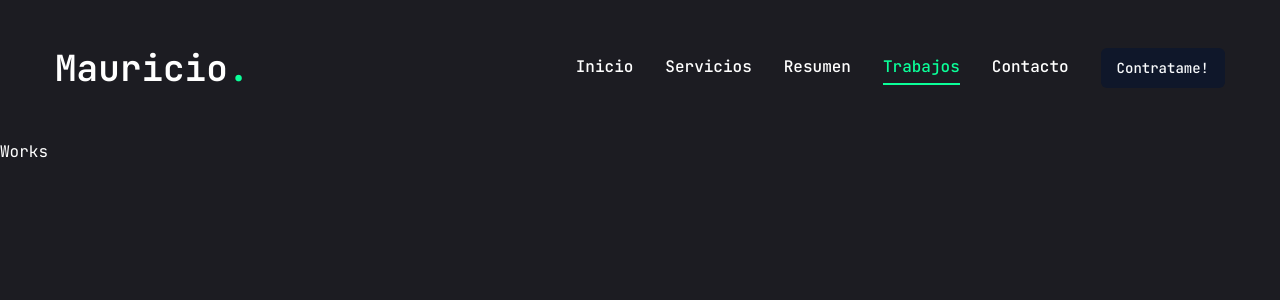
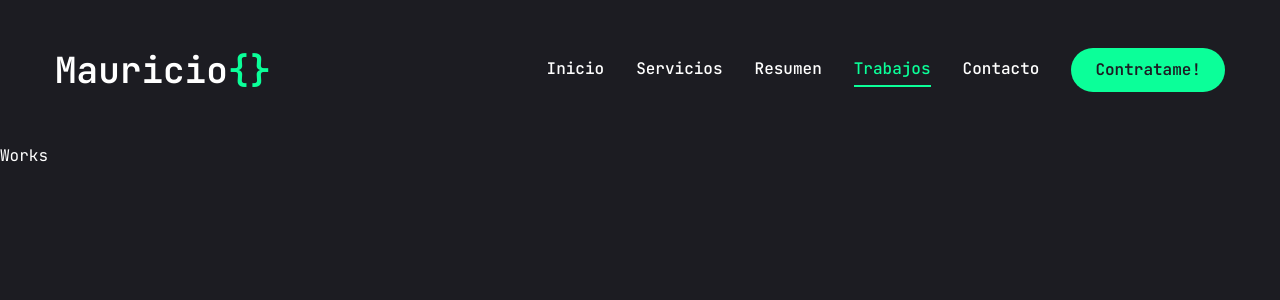
Before and after one commit to fakbo-dev/portfolio-2.0, a Next.js app: page /work in a window 1280 px wide. Shown: the top 300 px of the page. Built offline with nearby package versions, Linux system fonts and the light colour scheme.

Commit message:
header responsiveness done

```diff
--- a/components/Header.jsx
+++ b/components/Header.jsx
@@ -12,7 +12,7 @@
                 {/* Logo */}
                 <Link href="/">
                     <h1 className="text-4xl font-semibold">
-                        Mauricio<span className="text-accent">.</span>
+                        Mauricio<span className="text-accent">&#123;&#125;</span>
                     </h1>
                 </Link>
 
--- a/components/MobileNav.jsx
+++ b/components/MobileNav.jsx
@@ -1,7 +1,61 @@
+"use client";
+import { Sheet, SheetContent, SheetTrigger } from "@/components/ui/sheet";
+import { usePathname } from "next/navigation";
+import Link from "next/link";
+import { CiMenuFries } from "react-icons/ci";
 
+const links = [
+    {
+        name: "inicio",
+        path: "/",
+    },
+    {
+        name: "servicios",
+        path: "/services",
+    },
+    {
+        name: "resumen",
+        path: "/resume",
+    },
+    {
+        name: "trabajos",
+        path: "/work",
+    },
+    {
+        name: "contacto",
+        path: "/contact",
+    },
+];
 const MobileNav = () => {
+    const pathname = usePathname();
     return (
-        <div>MobileNav</div>
+        <Sheet>
+            <SheetTrigger className="flex justify-center items-center">
+                <CiMenuFries className="text-[32px] text-accent" />
+            </SheetTrigger>
+            <SheetContent className="flex flex-col">
+                {/* Logo */}
+                <div className="mt-32 mb-32 text-center text-2xl">
+                    <Link href="/">
+                        <h1 className="text 4xl font-semibold">
+                            Mauricio<span className="text-accent">&#123;&#125;
+                            </span>
+                        </h1>
+                    </Link>
+                </div>
+                {/* Nav */}
+                <nav className="flex flex-col justify-center items-center gap-8">
+                    {links.map(({ name, path }, i) => (
+                        <Link
+                            href={path}
+                            key={i}
+                            className={` ${path === pathname && "text-accent border-b-2 border-accent"} text-xl capitalize hover:text-accent transition-all`}>
+                            {name}
+                        </Link>
+                    ))}
+                </nav>
+            </SheetContent>
+        </Sheet>
     )
 }
 
--- a/components/ui/button.jsx
+++ b/components/ui/button.jsx
@@ -5,25 +5,18 @@
 import { cn } from "@/lib/utils"
 
 const buttonVariants = cva(
-  "inline-flex items-center justify-center whitespace-nowrap rounded-md text-sm font-medium ring-offset-white transition-colors focus-visible:outline-none focus-visible:ring-2 focus-visible:ring-slate-950 focus-visible:ring-offset-2 disabled:pointer-events-none disabled:opacity-50 dark:ring-offset-slate-950 dark:focus-visible:ring-slate-300",
+  "inline-flex items-center justify-center whitespace-nowrap rounded-full text-base font-semibold ring-offset-white transition-all",
   {
     variants: {
       variant: {
-        default: "bg-slate-900 text-slate-50 hover:bg-slate-900/90 dark:bg-slate-50 dark:text-slate-900 dark:hover:bg-slate-50/90",
-        destructive:
-          "bg-red-500 text-slate-50 hover:bg-red-500/90 dark:bg-red-900 dark:text-slate-50 dark:hover:bg-red-900/90",
-        outline:
-          "border border-slate-200 bg-white hover:bg-slate-100 hover:text-slate-900 dark:border-slate-800 dark:bg-slate-950 dark:hover:bg-slate-800 dark:hover:text-slate-50",
-        secondary:
-          "bg-slate-100 text-slate-900 hover:bg-slate-100/80 dark:bg-slate-800 dark:text-slate-50 dark:hover:bg-slate-800/80",
-        ghost: "hover:bg-slate-100 hover:text-slate-900 dark:hover:bg-slate-800 dark:hover:text-slate-50",
-        link: "text-slate-900 underline-offset-4 hover:underline dark:text-slate-50",
+        default: "bg-accent text-primary hover:bg-accent-hover",
+        primary: "bg-primary text-white",
+        outline: "border border-accent bg-transparent text-accent hover:bg-accent hover:text-primary"
       },
       size: {
-        default: "h-10 px-4 py-2",
-        sm: "h-9 rounded-md px-3",
-        lg: "h-11 rounded-md px-8",
-        icon: "h-10 w-10",
+        default: "h-[44px] px-6",
+        md: "h-[48px] px-6",
+        lg: "h-[56px] px-8 text-sm uppercase tracking-[2px]",
       },
     },
     defaultVariants: {
--- a/components/ui/sheet.jsx
+++ b/components/ui/sheet.jsx
@@ -2,9 +2,9 @@
 import * as React from "react"
 import * as SheetPrimitive from "@radix-ui/react-dialog"
 import { cva } from "class-variance-authority";
-import { X } from "lucide-react"
+import { cn } from "@/lib/utils"
+import { IoMdClose } from "react-icons/io";
 
-import { cn } from "@/lib/utils"
 
 const Sheet = SheetPrimitive.Root
 
@@ -26,7 +26,7 @@
 SheetOverlay.displayName = SheetPrimitive.Overlay.displayName
 
 const sheetVariants = cva(
-  "fixed z-50 gap-4 bg-white p-6 shadow-lg transition ease-in-out data-[state=open]:animate-in data-[state=closed]:animate-out data-[state=closed]:duration-300 data-[state=open]:duration-500 dark:bg-slate-950",
+  "fixed z-50 gap-4 bg-primary p-6 shadow-lg transition ease-in-out data-[state=open]:animate-in data-[state=closed]:animate-out data-[state=closed]:duration-300 data-[state=open]:duration-500 dark:bg-slate-950",
   {
     variants: {
       side: {
@@ -35,7 +35,7 @@
           "inset-x-0 bottom-0 border-t data-[state=closed]:slide-out-to-bottom data-[state=open]:slide-in-from-bottom",
         left: "inset-y-0 left-0 h-full w-3/4 border-r data-[state=closed]:slide-out-to-left data-[state=open]:slide-in-from-left sm:max-w-sm",
         right:
-          "inset-y-0 right-0 h-full w-3/4  border-l data-[state=closed]:slide-out-to-right data-[state=open]:slide-in-from-right sm:max-w-sm",
+          "inset-y-0 right-0 h-full w-3/4   data-[state=closed]:slide-out-to-right data-[state=open]:slide-in-from-right sm:max-w-sm",
       },
     },
     defaultVariants: {
@@ -50,8 +50,8 @@
     <SheetPrimitive.Content ref={ref} className={cn(sheetVariants({ side }), className)} {...props}>
       {children}
       <SheetPrimitive.Close
-        className="absolute right-4 top-4 rounded-sm opacity-70 ring-offset-white transition-opacity hover:opacity-100 focus:outline-none focus:ring-2 focus:ring-slate-950 focus:ring-offset-2 disabled:pointer-events-none data-[state=open]:bg-slate-100 dark:ring-offset-slate-950 dark:focus:ring-slate-300 dark:data-[state=open]:bg-slate-800">
-        <X className="h-4 w-4" />
+        className="absolute right-8 top-8 transition-opacity outline-none">
+        <IoMdClose className="text-3xl text-accent" />
         <span className="sr-only">Close</span>
       </SheetPrimitive.Close>
     </SheetPrimitive.Content>
--- a/package.json
+++ b/package.json
@@ -22,6 +22,7 @@
     "next": "14.2.3",
     "react": "^18",
     "react-dom": "^18",
+    "react-icons": "^5.2.1",
     "tailwind-merge": "^2.3.0",
     "tailwindcss-animate": "^1.0.7"
   },
```
Also changed, not shown: 1 other file (tests, documents, lock files or other folders).
